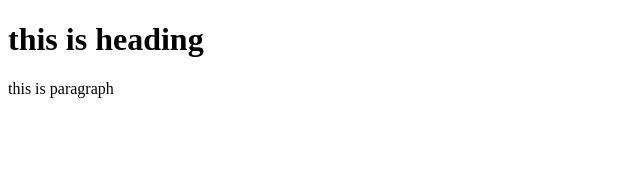
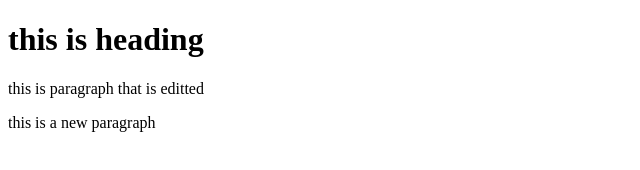
Before and after one commit to shawnchow7/learning-git, a plain HTML site: page index.html in a window 1280 px wide. Shown: the whole page, without its empty margins (0-640 px from the left). Drawn offline with Linux system fonts and the light colour scheme.

Commit message:
added new details to index.html

```diff
--- a/index.html
+++ b/index.html
@@ -5,6 +5,7 @@
 </head>
 <body>
   <h1>this is heading</h1>
-  <p>this is paragraph</p>
+  <p>this is paragraph that is editted</p>
+  <p>this is a new paragraph</p>
 </body>
 </html>
```
